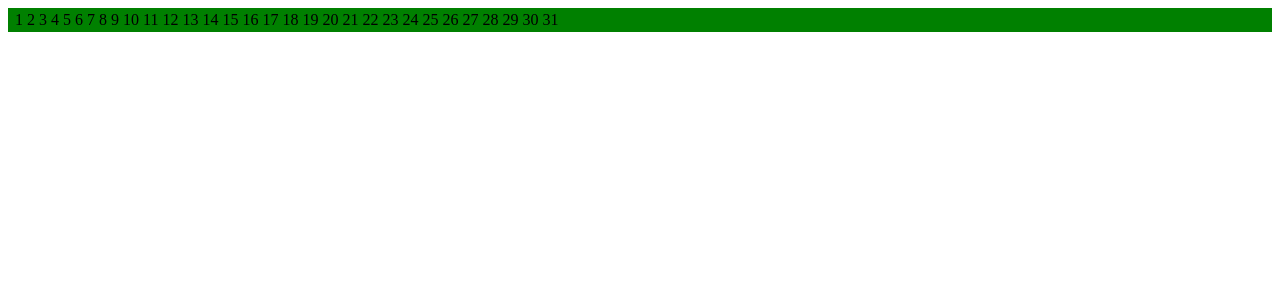
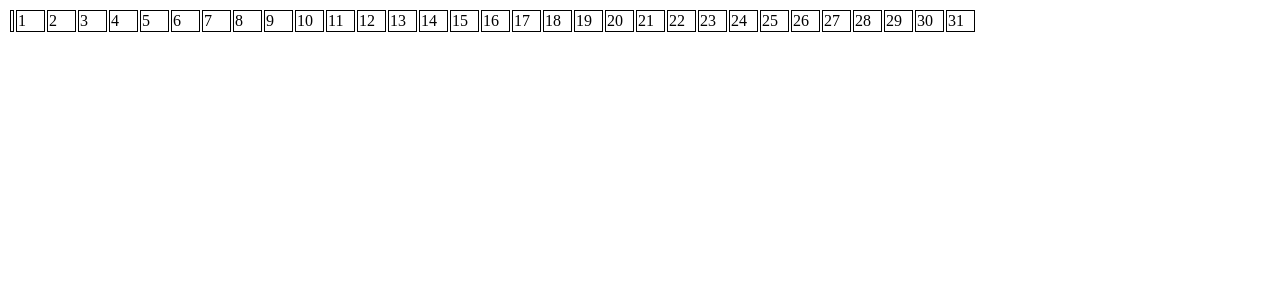
Before and after one commit to MaxGourmet/apartments, a CodeIgniter app: page /database/index.php/apartments/index in a window 1280 px wide. Shown: the top 300 px of the page. Run offline with CodeIgniter, Linux system fonts and the light colour scheme; data that the repository does not hold is empty.

Commit message:
apartments

```diff
--- a/application/views/apartments/index.php
+++ b/application/views/apartments/index.php
@@ -9,7 +9,7 @@
         <tr>
             <td><?= $apartment['address']; ?></td>
             <?php for($i = 0; $i < $monthDays; $i++) : ?>
-                <td></td>
+                <td class="booked"></td>
             <?php endfor; ?>
         </tr>
     <?php endforeach; ?>
--- a/assets/css/style.css
+++ b/assets/css/style.css
@@ -1 +1,4 @@
-.content {background: green;}
+.apartments td {border: black 1px solid;}
+.apartments tr td:nth-child(n+2) {width: 25px}
+.apartments td.free {background-color:#e9e9e9}
+.apartments td.booked {background-color:#6ed56e}
```
